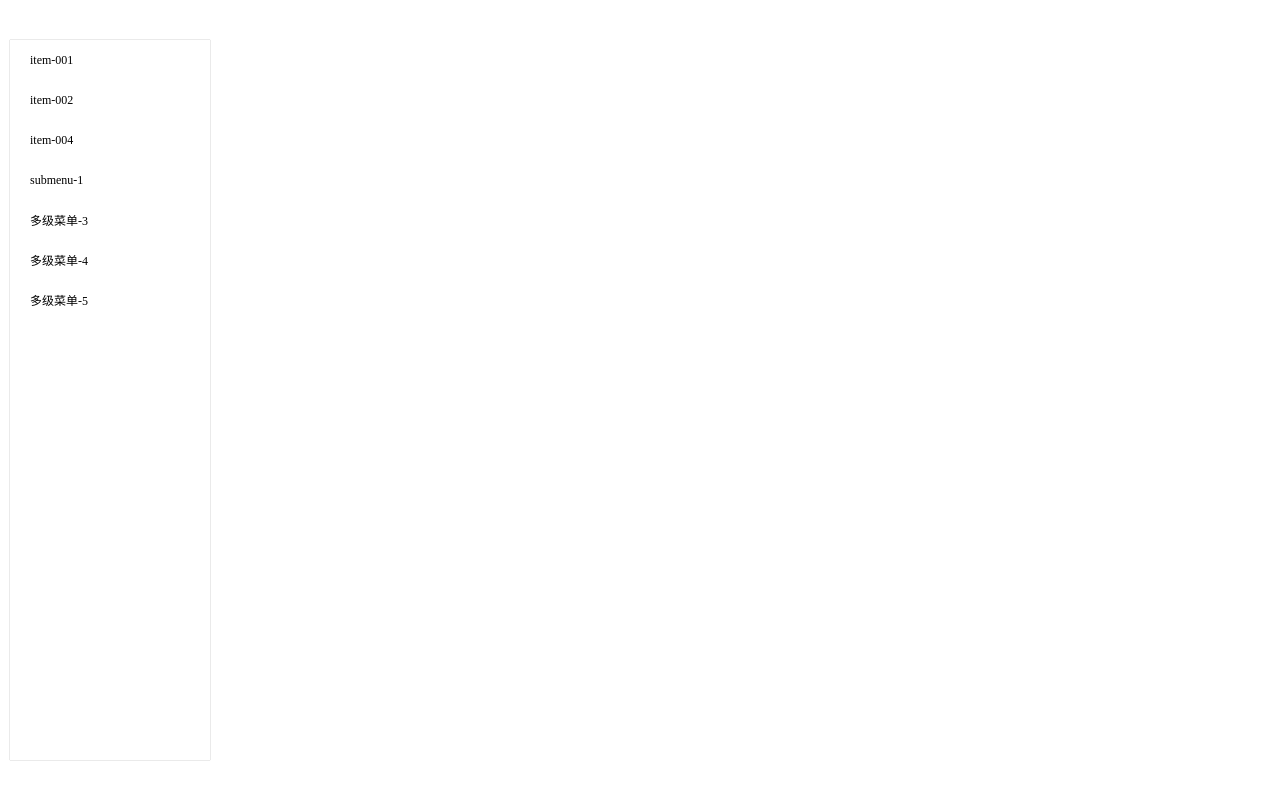
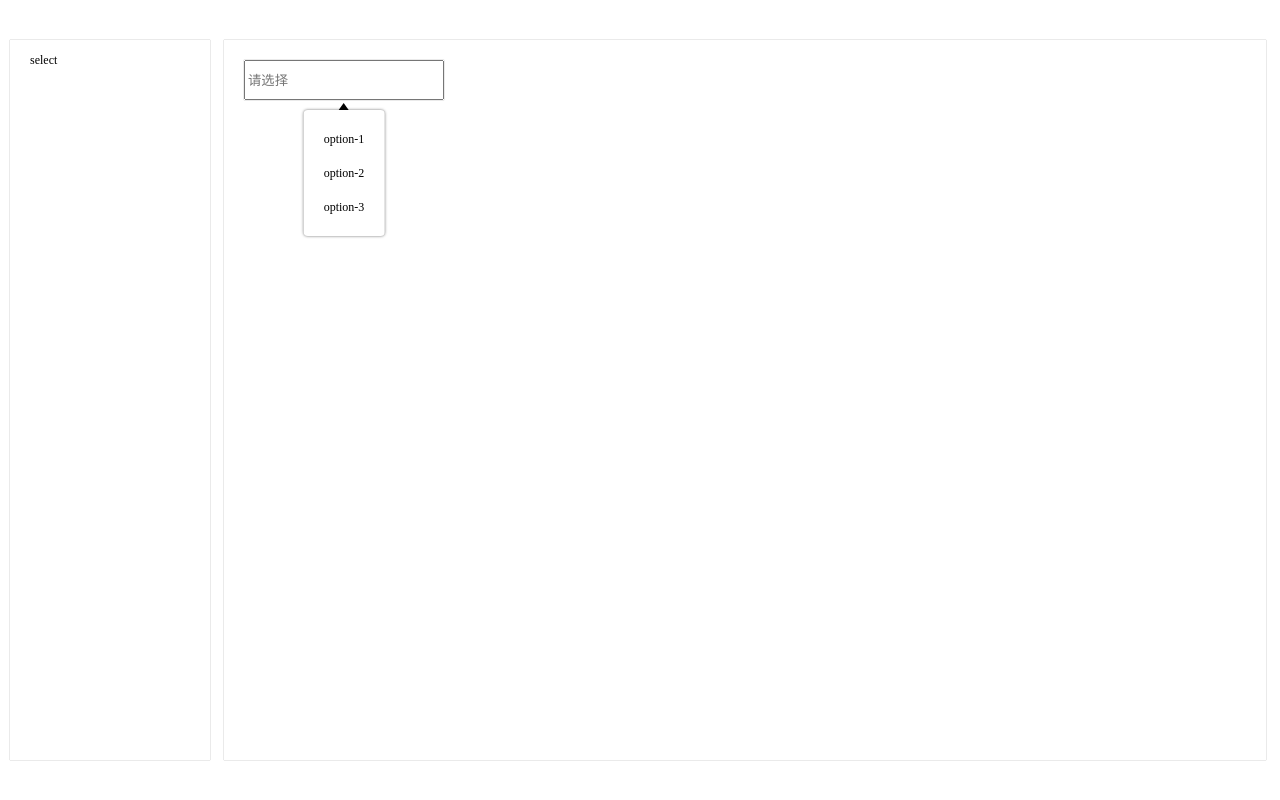
Before and after one commit to nnhu408GG/Nh-design-v2, a Vue app: page /#/show-select in a window 1280 px wide. Before the commit this address led to /#/. Built offline with nearby package versions, Linux system fonts and the light colour scheme.

Commit message:
transitioin-bug

```diff
--- a/src/components/graffitiBoard.vue
+++ b/src/components/graffitiBoard.vue
@@ -2,77 +2,8 @@
   <div class="graffitiBoard">
     <div class="graffitiBoard__sidebar">
       <nh-menu>
-        <nh-menuitem>item-001</nh-menuitem>
-        <nh-menuitem>item-002</nh-menuitem>
-        <!-- <nh-menuitem>
-          <template #menuitem="slotProps">
-            <div
-              class="my-menuitem"
-              :style="{ paddingLeft: slotProps.paddingLeft + 'px' }"
-            >
-              自定义menuitem-003
-            </div>
-          </template>
-        </nh-menuitem> -->
-        <nh-menuitem>item-004</nh-menuitem>
-        <nh-submenu title="submenu-1">
-          <nh-menuitem>item-1-1</nh-menuitem>
-          <nh-menuitem>item-1-2</nh-menuitem>
-          <nh-menuitem>item-1-3</nh-menuitem>
-        </nh-submenu>
-
-        <!-- <nh-submenu>
-          <template #title="slotProps">
-            <div
-              class="my-submenu-title"
-              :style="{ paddingLeft: slotProps.paddingLeft + 'px' }"
-            >
-              自定义submenu标题-2
-            </div>
-          </template>
-          <nh-menuitem>item-2-1</nh-menuitem>
-          <nh-menuitem>item-2-2</nh-menuitem>
-          <nh-menuitem>item-2-3</nh-menuitem>
-        </nh-submenu> -->
-
-        <nh-submenu title="多级菜单-3">
-          <nh-menuitem>item-3-1</nh-menuitem>
-          <nh-menuitem>item-3-2</nh-menuitem>
-          <nh-submenu title="submenu-3-3">
-            <nh-menuitem>3-3-1</nh-menuitem>
-            <nh-menuitem>3-3-2</nh-menuitem>
-            <nh-submenu title="submenu-3-3-3">
-              <nh-menuitem>item-3-3-3-1</nh-menuitem>
-              <nh-menuitem>item-3-3-3-2</nh-menuitem>
-              <nh-menuitem>item-3-3-3-3</nh-menuitem>
-              <nh-menuitem>item-3-3-3-4</nh-menuitem>
-            </nh-submenu>
-            <nh-submenu title="submenu-3-3-4">
-              <nh-menuitem>item-3-3-4-1</nh-menuitem>
-              <nh-menuitem>item-3-3-4-2</nh-menuitem>
-              <nh-menuitem>item-3-3-4-3</nh-menuitem>
-              <nh-menuitem>item-3-3-4-4</nh-menuitem>
-            </nh-submenu>
-            <nh-menuitem>3-3-5</nh-menuitem>
-            <nh-menuitem>3-3-6</nh-menuitem>
-          </nh-submenu>
-          <nh-menuitem>item-3-4</nh-menuitem>
-          <nh-menuitem>item-3-5</nh-menuitem>
-        </nh-submenu>
-
-        <nh-submenu title="多级菜单-4">
-          <nh-menuitem>item-4-1</nh-menuitem>
-          <nh-menuitem>item-4-2</nh-menuitem>
-          <nh-menuitem>item-4-3</nh-menuitem>
-          <nh-menuitem>item-4-4</nh-menuitem>
-        </nh-submenu>
-
-        <nh-submenu title="多级菜单-5">
-          <nh-menuitem>item-5-1</nh-menuitem>
-          <nh-menuitem>item-5-2</nh-menuitem>
-          <nh-menuitem>item-5-3</nh-menuitem>
-          <nh-menuitem>item-5-4</nh-menuitem>
-        </nh-submenu>
+        <!-- here is title -->
+        <nh-menuitem @click="menuRouter('/show-select')">select</nh-menuitem>
       </nh-menu>
     </div>
     <div class="graffitiBoard__content">
@@ -82,7 +13,14 @@
 </template>
 
 <script>
-export default {};
+export default {
+  methods: {
+    menuRouter(path) {
+      console.log(path);
+      this.$router.push(path);
+    },
+  },
+};
 </script>
 
 <style>
@@ -95,21 +33,19 @@ body {
 
 <style lang="less" scoped>
 .graffitiBoard {
+  display: flex;
   .graffitiBoard__sidebar {
     margin-left: 10px;
     padding: 40px 0;
-    width: 256px;
+    // width: 256px;
     height: 100vh;
     box-sizing: border-box;
-
-    .my-menuitem,
-    .my-submenu-title {
-      display: flex;
-      align-items: center;
-      height: 30px;
-      background-color: cadetblue;
-      margin: 4px 0;
-    }
+  }
+  .graffitiBoard__content {
+    margin: 40px 14px;
+    padding: 20px;
+    flex: 1;
+    box-shadow: 0 0 1px gray;
   }
 }
 </style>
--- a/src/main.js
+++ b/src/main.js
@@ -6,8 +6,10 @@ Vue.config.productionTip = false;
 // import * as NhDesign from "./nh-design";
 // Vue.use(NhDesign);
 
-import NhDesign from "./nh-design";
-Vue.use(NhDesign.nhMenu);
+import { select, menu, collapse } from "./nh-design";
+Vue.use(select);
+Vue.use(menu);
+Vue.use(collapse);
 
 // import { Button, Card, Menu } from "./nh-design";
 // Vue.use(Button);
--- a/src/nh-design/index.js
+++ b/src/nh-design/index.js
@@ -1,13 +1,7 @@
 import "./index.css";
 
-// import Button from "./package/button";
-// import Card from "./package/card";
-import nhMenu from "./package/menu";
+import select from "./package/select";
+import menu from "./package/menu";
 import collapse from "./package/collapse";
 
-export default {
-  collapse,
-  // Button,
-  // Card,
-  nhMenu,
-};
+export { select, collapse, menu };
--- a/src/nh-design/package/menu/index.js
+++ b/src/nh-design/package/menu/index.js
@@ -1,12 +1,13 @@
 import Vue from "vue";
-import nhMenu from "./menu.vue";
-import nhMenuitem from "./menu-item.vue";
-import nhSubmenu from "./submenu.vue";
+import menu from "./menu.vue";
+import menuitem from "./menu-item.vue";
+import submenu from "./submenu.vue";
 
-nhMenu.install = () => {
-  Vue.component(nhMenu.name, nhMenu);
-  Vue.component(nhMenuitem.name, nhMenuitem);
-  Vue.component(nhSubmenu.name, nhSubmenu);
+menu.install = () => {
+  Vue.component(menu.name, menu);
+  Vue.component(menuitem.name, menuitem);
+  Vue.component("nh-menu-item", menuitem);
+  Vue.component(submenu.name, submenu);
 };
 
-export default nhMenu;
+export default menu;
--- a/src/nh-design/package/menu/menu-item.vue
+++ b/src/nh-design/package/menu/menu-item.vue
@@ -45,9 +45,10 @@ export default {
       }
     },
 
-    resetChecked() {
-      let res = document.querySelector(".nh-menu").contains(this.$el);
-      console.log(res);
+    resetChecked(e) {
+      // let res = document.querySelector(".nh-menu").contains(this.$el);
+      // console.log(res);
+      this.$emit("click", e)
     },
   },
 };
--- /dev/null
+++ b/src/nh-design/package/select/index.js
@@ -0,0 +1,10 @@
+import Vue from "vue";
+import select from "./select.vue";
+import option from "./option.vue";
+
+select.install = () => {
+  Vue.component(select.name, select);
+  Vue.component(option.name, option);
+};
+
+export default select;
--- /dev/null
+++ b/src/nh-design/package/select/option.vue
@@ -0,0 +1,24 @@
+<template>
+  <div class="nh-option">
+    <slot></slot>
+  </div>
+</template>
+<script>
+export default {
+  name: "nhOption",
+};
+</script>
+
+<style lang="less" scoped>
+.nh-option {
+  display: flex;
+  align-items: center;
+  padding: 0 20px;
+  height: 34px;
+  font-size: 12px;
+  cursor: pointer;
+  &:hover {
+    background-color: rgb(223, 223, 223);
+  }
+}
+</style>
--- /dev/null
+++ b/src/nh-design/package/select/select.vue
@@ -0,0 +1,93 @@
+<template>
+  <div class="nh-select" :style="{ width }">
+    <div class="nh-select__input">
+      <input
+        type="text"
+        :placeholder="placeholder"
+        @focus="visible = true"
+        @blur="visible = false"
+      />
+    </div>
+    <nh-transition>
+      <div class="nh-select__dropdown" v-if="visible">
+        <slot></slot>
+      </div>
+    </nh-transition>
+  </div>
+</template>
+
+<script>
+import nhTransition from "../transition/transition.vue";
+export default {
+  name: "nhSelect",
+  props: {
+    placeholder: String,
+    width: {
+      type: String,
+      default: "200px",
+    },
+  },
+  data() {
+    return {
+      visible: true,
+    };
+  },
+  components: {
+    // nhTransition: () => import("../transition/transition.vue"),
+    nhTransition,
+  },
+};
+</script>
+
+<style lang="less" scoped>
+.nh-select {
+  width: 200px;
+  position: relative;
+  .nh-select__input {
+    display: flex;
+    justify-content: center;
+    height: 40px;
+    box-shadow: 0 0 1px gray;
+    & > input {
+      width: 100%;
+    }
+  }
+
+  .nh-select__dropdown {
+    // position: absolute;
+    // left: 50%;
+    // transform: translateX(-50%);
+    // display: flex;
+    // justify-content: center;
+
+    padding: 12px 0;
+    transition: 0.3s;
+    transition: 1s;
+    background-color: rgb(207, 207, 207);
+
+    position: absolute;
+    top: calc(100% + 10px);
+    left: 50%;
+    transform: translateX(-50%);
+    // padding: 4px 0;
+    border-radius: 4px;
+
+    background-color: var(--bgColor);
+    box-shadow: 0 0 3px #00000091;
+    transition: 0.3s;
+    // overflow: hidden;
+
+    &::after {
+      content: "";
+      position: absolute;
+      bottom: calc(100%);
+      left: 50%;
+      transform: translateX(-50%);
+      border-style: solid;
+      border-color: transparent;
+      border-bottom-color: var(--bgColor);
+      border-width: 0 5px 7px 5px;
+    }
+  }
+}
+</style>
--- /dev/null
+++ b/src/nh-design/package/transition/transition.js
@@ -0,0 +1,71 @@
+class Transition {
+  beforeEnter(el) {
+    if (!el.dataset) el.dataset = {};
+
+    el.dataset.oldPaddingTop = el.style.paddingTop;
+    el.dataset.oldPaddingBottom = el.style.paddingBottom;
+
+    el.style.height = "0";
+    el.style.paddingTop = 0;
+    el.style.paddingBottom = 0;
+  }
+
+  enter(el) {
+    el.dataset.oldOverflow = el.style.overflow;
+    if (el.scrollHeight !== 0) {
+      el.style.height = el.scrollHeight + "px";
+      el.style.paddingTop = el.dataset.oldPaddingTop;
+      el.style.paddingBottom = el.dataset.oldPaddingBottom;
+    } else {
+      el.style.height = "";
+      el.style.paddingTop = el.dataset.oldPaddingTop;
+      el.style.paddingBottom = el.dataset.oldPaddingBottom;
+    }
+
+    el.style.overflow = "hidden";
+  }
+
+  afterEnter(el) {
+    // for safari: remove class then reset height is necessary
+    el.style.height = "";
+    el.style.overflow = el.dataset.oldOverflow;
+  }
+
+  beforeLeave(el) {
+    if (!el.dataset) el.dataset = {};
+    el.dataset.oldPaddingTop = el.style.paddingTop;
+    el.dataset.oldPaddingBottom = el.style.paddingBottom;
+    el.dataset.oldOverflow = el.style.overflow;
+
+    el.style.height = el.scrollHeight + "px";
+    el.style.overflow = "hidden";
+  }
+
+  leave(el) {
+    if (el.scrollHeight !== 0) {
+      // for safari: add class after set height, or it will jump to zero height suddenly, weired
+      el.style.height = 0;
+      el.style.paddingTop = 0;
+      el.style.paddingBottom = 0;
+    }
+  }
+
+  afterLeave(el) {
+    el.style.height = "";
+    el.style.overflow = el.dataset.oldOverflow;
+    el.style.paddingTop = el.dataset.oldPaddingTop;
+    el.style.paddingBottom = el.dataset.oldPaddingBottom;
+  }
+}
+
+export default {
+  name: "ElCollapseTransition",
+  functional: true,
+  render(h, { children }) {
+    const data = {
+      on: new Transition(),
+    };
+
+    return h("transition", data, children);
+  },
+};
--- a/src/view/show-select.vue
+++ b/src/view/show-select.vue
@@ -1,5 +1,9 @@
 <template>
-    <div class="show-select">
-        show-select
-    </div>
+  <div class="show-select">
+    <nh-select placeholder="请选择">
+      <nh-option>option-1</nh-option>
+      <nh-option>option-2</nh-option>
+      <nh-option>option-3</nh-option>
+    </nh-select>
+  </div>
 </template>
```
